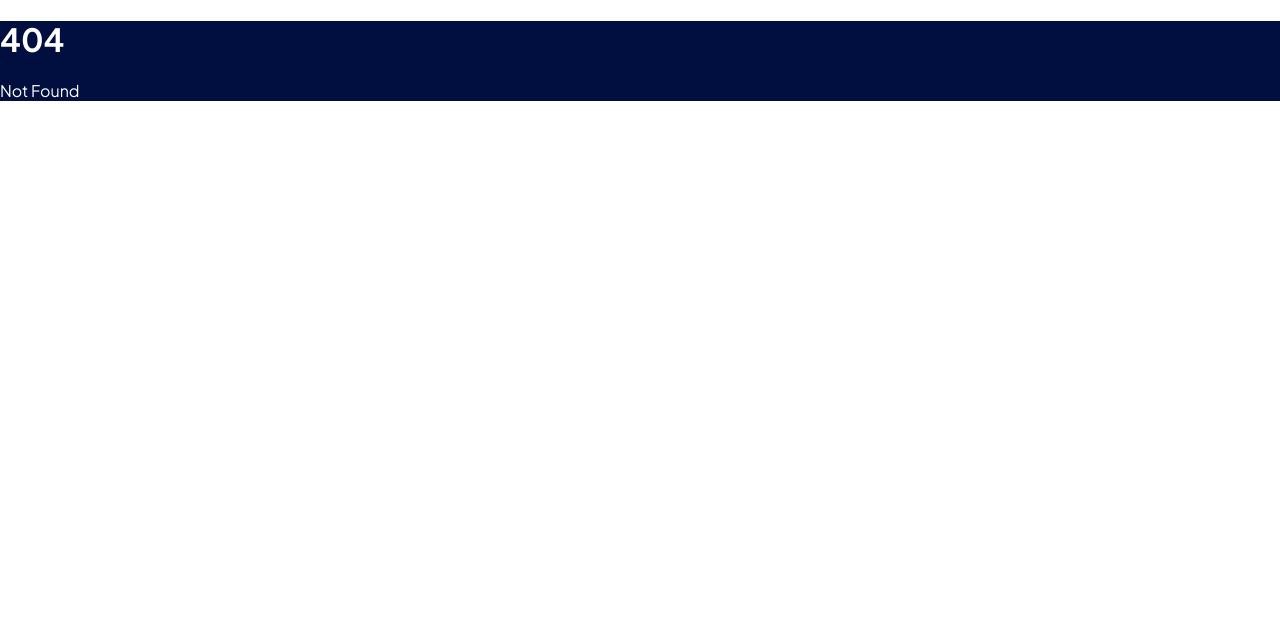
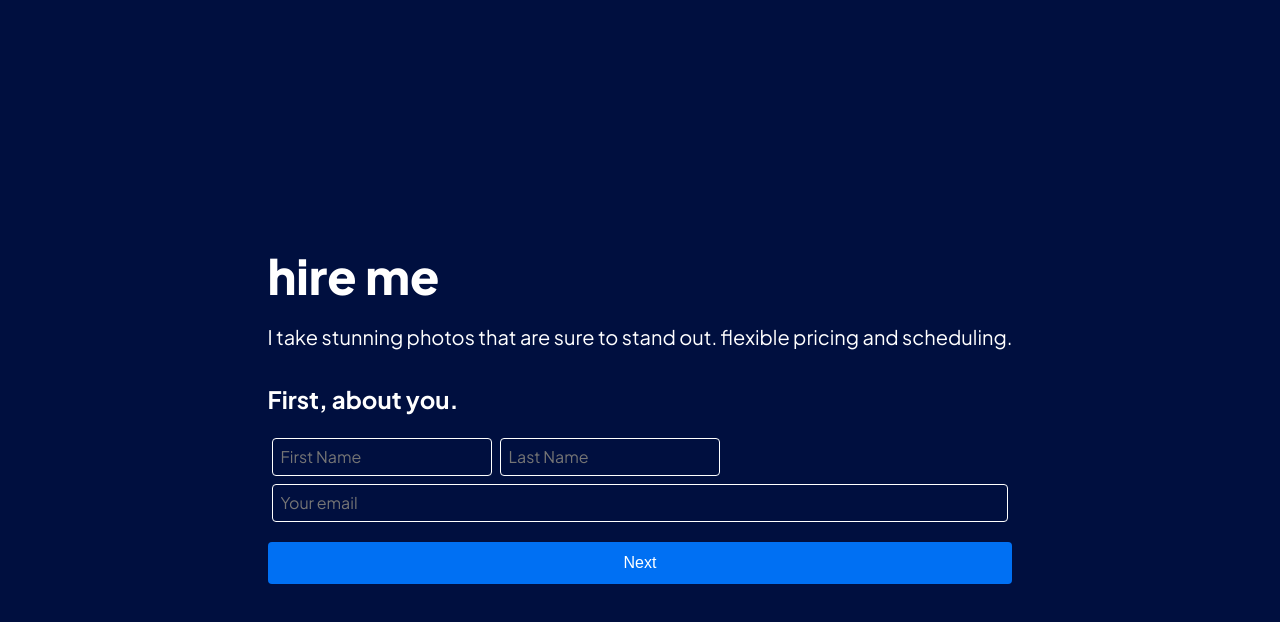
Before and after one commit to itslevir/itslevir, a SvelteKit app: page /hire in a window 1280 px wide. Before the commit this address had no page. Shown: the top 622 px of the page. Built offline with nearby package versions, Linux system fonts and the light colour scheme.

Commit message:
rough start to getting hired

```diff
--- /dev/null
+++ b/src/routes/hire/+layout.svelte
@@ -0,0 +1,19 @@
+<script lang="ts">
+	import type { LayoutProps } from './$types';
+
+	let { children }: LayoutProps = $props();
+</script>
+
+<div class="content">{@render children()}</div>
+
+<style>
+	.content {
+		width: 100vw;
+		height: 100vh;
+
+		display: flex;
+		flex-direction: column;
+		align-items: center;
+		justify-content: center;
+	}
+</style>
--- /dev/null
+++ b/src/routes/hire/+page.svelte
@@ -0,0 +1,164 @@
+<script lang="ts">
+	import SveltyPicker from 'svelty-picker';
+	import type { PageProps } from './$types';
+
+	let { data, form }: PageProps = $props();
+
+	let currentPage = $state(1);
+</script>
+
+<main>
+	<h1>hire me</h1>
+	<p>I take stunning photos that are sure to stand out. flexible pricing and scheduling.</p>
+
+	<form method="POST">
+		<div class="page-1-of-3 {currentPage === 1 ? 'active' : ''}">
+			<h2>First, about you.</h2>
+			<div class="names">
+				<input type="text" placeholder="First Name" name="firstName" />
+				<input type="text" placeholder="Last Name" name="lastName" />
+			</div>
+			<input type="email" placeholder="Your email" name="email" />
+			<button type="button" onclick={() => (currentPage = 2)}>Next</button>
+		</div>
+		<div class="page-2-of-3 {currentPage === 2 ? 'active' : ''}">
+			<h2>Next, about your photos.</h2>
+			<label for="details">What is this for? <span class="color-red">*</span></label>
+			<input type="text" name="details" placeholder="(e.g. family portrait, senior photos)" />
+			<label for="style">What style are you going for?</label>
+			<input type="text" name="style" placeholder="(e.g. light & airy, cold & moody)" />
+			<label for="location">Where do you want to shoot?</label>
+			<input type="text" name="location" placeholder="If you don't know, just leave this blank" />
+			<label for="additional">Anything else I should know?</label>
+			<textarea name="additional" placeholder="Special requests, styles, questions"></textarea>
+			<button type="button" onclick={() => (currentPage = 3)}>Next</button>
+		</div>
+		<div class="page-3-of-3 {currentPage === 3 ? 'active' : ''}">
+			<h2>Finally, your availability.</h2>
+			<SveltyPicker
+				name="date"
+				mode="datetime"
+				pickerOnly={true}
+				formatType="php"
+				format="U"
+				displayFormatType="standard"
+				displayFormat="M"
+				hourOnly={true}
+				placeholder="Select a date and time"
+			></SveltyPicker>
+			<button type="submit">Submit</button>
+		</div>
+	</form>
+</main>
+
+<style>
+	:global(:root) {
+		--sdt-bg-main: rgb(0, 15, 63);
+		--sdt-radius: 4px;
+		--sdt-shadow-color: none;
+		--sdt-color: rgb(255, 255, 255);
+		--sdt-color-selected: rgb(0, 10, 25);
+		--sdt-header-color: rgb(255, 255, 255);
+		--sdt-header-btn-bg-hover: rgb(0, 10, 25);
+		--sdt-bg-selected: #286090;
+		--sdt-today-bg: #1e486d; /** date picker today button hover background color */
+		--sdt-today-color: var(--sdt-bg-main); /** date picker today button text & border color */
+		--sdt-clear-color: #dc3545; /** clear button text & border color */
+		--sdt-clear-bg: transparent; /** clear button background color */
+		--sdt-clear-hover-color: var(--sdt-bg-main); /** clear button hover text color */
+		--sdt-clear-hover-bg: #dc3545; /** clear button hover background color */
+
+		--sdt-clock-bg: rgba(0, 45, 194, 0.8); /** time picker inner circle background color */
+		--sdt-clock-color: var(--sdt-color); /** time picker text color (watch "--sdt-color") */
+
+		--sdt-table-bg: transparent; /** date picker inner table background color */
+	}
+
+	h1 {
+		font-size: 3rem;
+		font-weight: 800;
+		margin-bottom: 0.5rem;
+	}
+
+	p {
+		font-size: 1.25rem;
+		margin-bottom: 1rem;
+	}
+
+	form {
+		display: flex;
+		flex-direction: column;
+		gap: 0.5rem;
+	}
+
+	input[type='text'],
+	input[type='email'] {
+		padding: 0.5rem;
+		margin: 0.25rem;
+		font-size: 1rem;
+		border: 1px solid #fff;
+		border-radius: 4px;
+		background-color: inherit;
+		color: inherit;
+		font-family: inherit;
+	}
+
+	textarea {
+		padding: 0.5rem;
+		margin: 0.25rem;
+		font-size: 1rem;
+		border: 1px solid #fff;
+		border-radius: 4px;
+		background-color: inherit;
+		color: inherit;
+		font-family: inherit;
+		resize: vertical;
+		min-height: 100px;
+	}
+
+	button {
+		padding: 0.75rem;
+		margin-top: 1rem;
+		font-size: 1rem;
+		border: none;
+		border-radius: 4px;
+		background-color: #0070f3;
+		color: #fff;
+		cursor: pointer;
+		transition: background-color 0.3s ease;
+	}
+
+	.page-1-of-3,
+	.page-2-of-3,
+	.page-3-of-3 {
+		display: none;
+		animation: slide 0.5s ease-in-out;
+	}
+
+	.page-1-of-3.active,
+	.page-2-of-3.active,
+	.page-3-of-3.active {
+		display: flex;
+		flex-direction: column;
+	}
+
+	.names {
+		display: flex;
+		flex-direction: row;
+	}
+
+	.color-red {
+		color: red;
+	}
+
+	@keyframes slide {
+		from {
+			opacity: 0;
+			transform: translateX(100%);
+		}
+		to {
+			opacity: 1;
+			transform: translateX(0);
+		}
+	}
+</style>
--- /dev/null
+++ b/src/routes/hire/+server.ts
@@ -0,0 +1,48 @@
+import { redirect } from '@sveltejs/kit';
+import type { Actions } from './$types';
+
+export const actions = {
+	default: async (event) => {
+		const data = await event.request.formData();
+		const request = {
+			user: {
+				first: data.get('firstName'),
+				last: data.get('lastName'),
+				email: data.get('email')
+			},
+			details: {
+				date: data.get('date') as unknown as number,
+				details: data.get('details'),
+				location: data.get('location'),
+				style: data.get('style'),
+				additional: data.get('additional')
+			}
+		};
+
+		const req = await fetch('https://api.cal.com/v2/bookings', {
+			method: 'POST',
+			headers: {
+				'Content-Type': 'application/json',
+				'cal-api-version': '2024-08-13'
+			},
+			body: JSON.stringify({
+				start: new Date(request.details.date * 1000).toISOString(),
+				attendee: {
+					name: `${request.user.first} ${request.user.last}`,
+					timeZone: 'America/Los_Angeles',
+					email: request.user.email
+				},
+				eventTypeId: 3254996,
+				bookingFieldsResponses: {
+					area: request.details.location,
+					style: request.details.style,
+					title: request.details.details,
+					notes: request.details.additional
+				}
+			})
+		});
+		const res = (await req).json();
+		if (res)
+		return redirect(303, '/hire/thank-you');
+	}
+} satisfies Actions;
```
